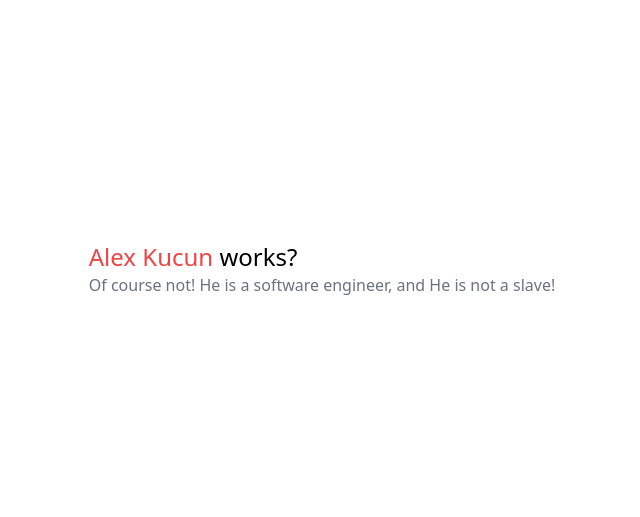
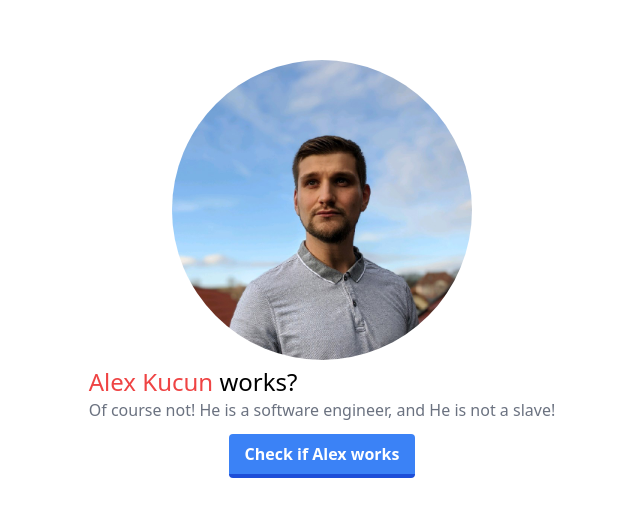
Before and after one commit to kolengri/kucun.works, a Next.js app: page / in a window 1280 px wide. Shown: the part 131-648 px from the top of the page, without its empty margins (318-958 px from the left). Built offline with nearby package versions, Linux system fonts and the light colour scheme.

Commit message:
Add checker

```diff
--- /dev/null
+++ b/components/Loader.tsx
@@ -0,0 +1,25 @@
+import * as React from "react"
+
+export type LoaderProps = {}
+
+const LoaderMemo: React.FC<LoaderProps> = (props) => {
+  return (
+    <svg
+      className="animate-spin -ml-1 mr-3 h-5 w-5 text-white"
+      xmlns="http://www.w3.org/2000/svg"
+      fill="none"
+      viewBox="0 0 24 24"
+    >
+      <circle className="opacity-25" cx="12" cy="12" r="10" stroke="currentColor" strokeWidth="4"></circle>
+      <path
+        className="opacity-75"
+        fill="currentColor"
+        d="M4 12a8 8 0 018-8V0C5.373 0 0 5.373 0 12h4zm2 5.291A7.962 7.962 0 014 12H0c0 3.042 1.135 5.824 3 7.938l3-2.647z"
+      ></path>
+    </svg>
+  )
+}
+
+export const Loader = React.memo(LoaderMemo)
+
+export default Loader
--- a/pages/index.tsx
+++ b/pages/index.tsx
@@ -1,9 +1,26 @@
 import type { NextPage } from "next"
 import Head from "next/head"
 import Image from "next/image"
+import { useEffect, useState } from "react"
 import Favicon from "../components/Favicon"
+import Loader from "../components/Loader"
+
+const BUTTON_CLASSES =
+  "bg-blue-500 hover:bg-blue-400 text-white font-bold py-2 px-4 border-b-4 border-blue-700 hover:border-blue-500 rounded flex gap-1 items-center"
 
 const Home: NextPage = () => {
+  const [isLoading, setIsLoading] = useState(false)
+  const [checked, setIsChecked] = useState(false)
+
+  useEffect(() => {
+    if (isLoading) {
+      setTimeout(() => {
+        setIsLoading(false)
+        setIsChecked(true)
+      }, 500)
+    }
+  }, [isLoading])
+
   return (
     <>
       <Favicon />
@@ -13,10 +30,27 @@ const Home: NextPage = () => {
       </Head>
       <div className="h-screen w-full flex items-center justify-center">
         <div>
+          <div className="text-center">
+            <Image src="/alex.jpeg" width="300" height="300" alt="Alex just relaxed" className="rounded-full" />
+          </div>
           <h1 className="text-2xl">
             <span className="text-red-500">Alex Kucun</span> works?
           </h1>
-          <p className="text-gray-500">Of course not! He is a software engineer, and He is not a slave!</p>
+          <p className="text-gray-500">
+            {!checked && !isLoading && "Of course not! He is a software engineer, and He is not a slave!"}
+
+            {checked &&
+              !isLoading &&
+              "I'm sorry, Alex Kucun is not working right now. He is a software engineer, and He is not a slave!"}
+          </p>
+          <div className="flex justify-center mt-3">
+            <button className={BUTTON_CLASSES} onClick={() => setIsLoading(true)}>
+              {isLoading && <Loader />}
+              {isLoading && "Checking..."}
+              {!checked && !isLoading && "Check if Alex works"}
+              {checked && !isLoading && "Check if Alex works again..."}
+            </button>
+          </div>
         </div>
       </div>
     </>
```
